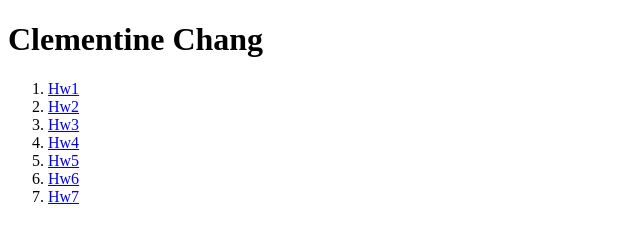
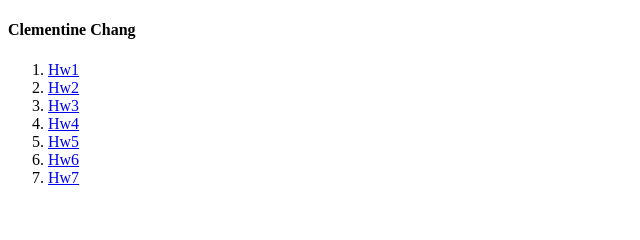
Before and after one commit to Clementinecyy/CIM111, a plain HTML site: page CIM111 hm/index.html in a window 1280 px wide. Shown: the whole page, without its empty margins (0-640 px from the left). Drawn offline with Linux system fonts and the light colour scheme.

Commit message:
Change1
change 1 into 4

```diff
--- a/CIM111 hm/index.html
+++ b/CIM111 hm/index.html
@@ -5,7 +5,7 @@
     <title>Clementine Chang</title>
   </head>
   <body>
-    <h1>Clementine Chang</h1>
+    <h4>Clementine Chang</h4>
 
     <ol>
         <li><a href="Hw1"> Hw1 </a></li>
```
